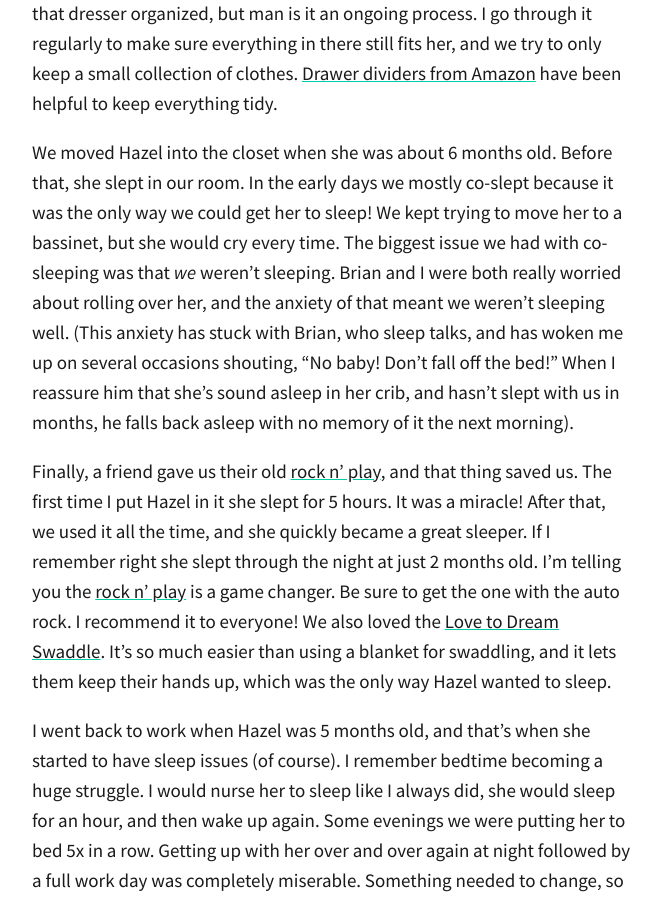
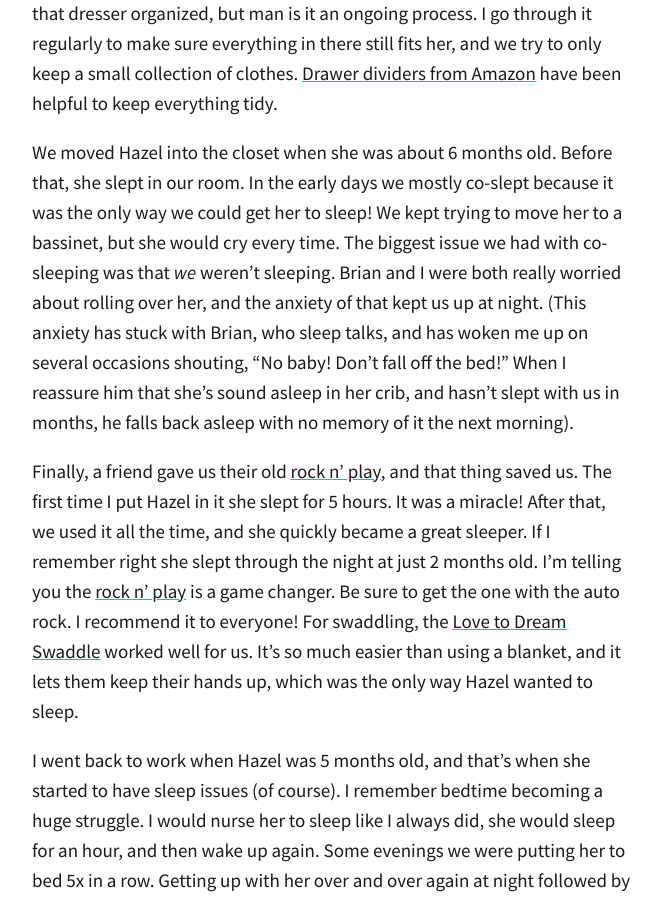
Before and after one commit to totiffany/totiffany.github.io, a Jekyll site: the page built from _posts/2018-04-19-Our-Closet-Nursery-+-Sleeping-Tips!.md, in a window 1280 px wide and 900 px high, scrolled down 1051 px. Shown: the whole window, without its empty margins (308-969 px from the left). Built offline with Jekyll 4.4.1, drawn with Linux system fonts in a browser that asks for light colours; our own code applies the rules of GitHub Pages for plain Markdown files; comment, search, counter and statistics services are not loaded.

Commit message:
Update 2018-04-19-Our-Closet-Nursery-+-Sleeping-Tips!.md

```diff
--- a/_posts/2018-04-19-Our-Closet-Nursery-+-Sleeping-Tips!.md
+++ b/_posts/2018-04-19-Our-Closet-Nursery-+-Sleeping-Tips!.md
@@ -15,9 +15,9 @@ The closet has a window in the back, which I think helps make it feel a little m
 
 The crib is [a mini crib from Amazon](https://www.amazon.com/gp/product/B002MZMDX8/ref=as_li_tl?ie=UTF8&camp=1789&creative=9325&creativeASIN=B002MZMDX8&linkCode=as2&tag=redletterda04-20&linkId=5e3d8d6bb05525772712777a5d74b275), and I love how perfectly it fits in the space! The crib came with a mattress, but it was kind of thin and flimsy, so we bought [a thicker, organic one instead](https://www.amazon.com/gp/product/B00HAZS67W/ref=as_li_tl?ie=UTF8&camp=1789&creative=9325&creativeASIN=B00HAZS67W&linkCode=as2&tag=redletterda04-20&linkId=d029a14f67a708ba67a505ae0646368b). [The dresser](https://www.target.com/p/modern-3-drawer-dresser-white-room-essentials-153/-/A-51111228?ref=tgt_adv_XS000000&AFID=google_pla_df&CPNG=PLA_Furniture+Shopping_Brand&adgroup=SC_Furniture&LID=700000001170770pgs&network=g&device=c&location=9031938&gclid=Cj0KCQjwn-bWBRDGARIsAPS1svvVvxHmw4LKNus3QK-xTJgAdJiJqZbRrJ2VnGf_vf44hViGc_vcW7IaAkABEALw_wcB&gclsrc=aw.ds) is a Target find from Craigslist, and that's where we keep all of her clothes. I try my best to keep that dresser organized, but man is it an ongoing process. I go through it regularly to make sure everything in there still fits her, and we try to only keep a small collection of clothes. [Drawer dividers from Amazon](https://www.amazon.com/gp/product/B01DYXHI0E/ref=as_li_tl?ie=UTF8&camp=1789&creative=9325&creativeASIN=B01DYXHI0E&linkCode=as2&tag=redletterda04-20&linkId=9a00aae99df16e83e9886aba1343ce30) have been helpful to keep everything tidy.
 
-We moved Hazel into the closet when she was about 6 months old. Before that, she slept in our room. In the early days we mostly co-slept because it was the only way we could get her to sleep! We kept trying to move her to a bassinet, but she would cry every time. The biggest issue we had with co-sleeping was that _we_ weren't sleeping. Brian and I were both really worried about rolling over her, and the anxiety of that meant we weren't sleeping well. (This anxiety has stuck with Brian, who sleep talks, and has woken me up on several occasions shouting, "No baby! Don't fall off the bed!" When I reassure him that she's sound asleep in her crib, and hasn't slept with us in months, he falls back asleep with no memory of it the next morning).
+We moved Hazel into the closet when she was about 6 months old. Before that, she slept in our room. In the early days we mostly co-slept because it was the only way we could get her to sleep! We kept trying to move her to a bassinet, but she would cry every time. The biggest issue we had with co-sleeping was that _we_ weren't sleeping. Brian and I were both really worried about rolling over her, and the anxiety of that kept us up at night. (This anxiety has stuck with Brian, who sleep talks, and has woken me up on several occasions shouting, "No baby! Don't fall off the bed!" When I reassure him that she's sound asleep in her crib, and hasn't slept with us in months, he falls back asleep with no memory of it the next morning).
 
-Finally, a friend gave us their old [rock n' play](https://www.amazon.com/gp/product/B01K7VHP90/ref=as_li_tl?ie=UTF8&camp=1789&creative=9325&creativeASIN=B01K7VHP90&linkCode=as2&tag=redletterda04-20&linkId=a1cdb5033f8af279164103aac6ff56dd), and that thing saved us. The first time I put Hazel in it she slept for 5 hours. It was a miracle! After that, we used it all the time, and she quickly became a great sleeper. If I remember right she slept through the night at just 2 months old. I'm telling you the [rock n' play](https://www.amazon.com/gp/product/B01K7VHP90/ref=as_li_tl?ie=UTF8&camp=1789&creative=9325&creativeASIN=B01K7VHP90&linkCode=as2&tag=redletterda04-20&linkId=a1cdb5033f8af279164103aac6ff56dd) is a game changer. Be sure to get the one with the auto rock. I recommend it to everyone! We also loved the [Love to Dream Swaddle](https://www.amazon.com/gp/product/B0081GJ038/ref=as_li_tl?ie=UTF8&camp=1789&creative=9325&creativeASIN=B0081GJ038&linkCode=as2&tag=redletterda04-20&linkId=4273b3c31996532bb1dbf4dfde0c77e4). It's so much easier than using a blanket for swaddling, and it lets them keep their hands up, which was the only way Hazel wanted to sleep.
+Finally, a friend gave us their old [rock n' play](https://www.amazon.com/gp/product/B01K7VHP90/ref=as_li_tl?ie=UTF8&camp=1789&creative=9325&creativeASIN=B01K7VHP90&linkCode=as2&tag=redletterda04-20&linkId=a1cdb5033f8af279164103aac6ff56dd), and that thing saved us. The first time I put Hazel in it she slept for 5 hours. It was a miracle! After that, we used it all the time, and she quickly became a great sleeper. If I remember right she slept through the night at just 2 months old. I'm telling you the [rock n' play](https://www.amazon.com/gp/product/B01K7VHP90/ref=as_li_tl?ie=UTF8&camp=1789&creative=9325&creativeASIN=B01K7VHP90&linkCode=as2&tag=redletterda04-20&linkId=a1cdb5033f8af279164103aac6ff56dd) is a game changer. Be sure to get the one with the auto rock. I recommend it to everyone! For swaddling, the [Love to Dream Swaddle](https://www.amazon.com/gp/product/B0081GJ038/ref=as_li_tl?ie=UTF8&camp=1789&creative=9325&creativeASIN=B0081GJ038&linkCode=as2&tag=redletterda04-20&linkId=4273b3c31996532bb1dbf4dfde0c77e4) worked well for us. It's so much easier than using a blanket, and it lets them keep their hands up, which was the only way Hazel wanted to sleep.
 
 
 I went back to work when Hazel was 5 months old, and that's when she started to have sleep issues (of course). I remember bedtime becoming a huge struggle. I would nurse her to sleep like I always did, she would sleep for an hour, and then wake up again. Some evenings we were putting her to bed 5x in a row. Getting up with her over and over again at night followed by a full work day was completely miserable. Something needed to change, so we turned to sleep training.
```
